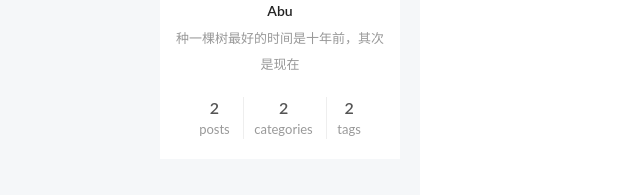
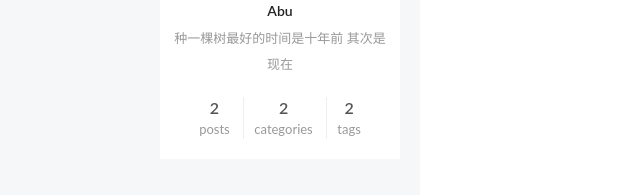
Before and after one commit to Abu8/Abu8.github.io, a plain HTML site: page archives/2019/04/index.html in a window 1280 px wide. Shown: the part 498-693 px from the top of the page, 0-640 px from the left. Drawn offline with Linux system fonts and the light colour scheme; some packages are replaced by stand-ins of ours; a script that the page names is missing.

Commit message:
Site updated: 2019-04-11 19:31:59

```diff
--- a/archives/2019/04/index.html
+++ b/archives/2019/04/index.html
@@ -79,16 +79,16 @@
 
 
 
-<meta name="description" content="种一棵树最好的时间是十年前，其次是现在">
+<meta name="description" content="种一棵树最好的时间是十年前 其次是现在">
 <meta property="og:type" content="website">
 <meta property="og:title" content="Abu">
 <meta property="og:url" content="http://yoursite.com/archives/2019/04/index.html">
 <meta property="og:site_name" content="Abu">
-<meta property="og:description" content="种一棵树最好的时间是十年前，其次是现在">
+<meta property="og:description" content="种一棵树最好的时间是十年前 其次是现在">
 <meta property="og:locale" content="zh-ch">
 <meta name="twitter:card" content="summary">
 <meta name="twitter:title" content="Abu">
-<meta name="twitter:description" content="种一棵树最好的时间是十年前，其次是现在">
+<meta name="twitter:description" content="种一棵树最好的时间是十年前 其次是现在">
 
 
 
@@ -373,7 +373,7 @@
               <img class="site-author-image" itemprop="image" src="/images/nangua.jpg" alt="Abu">
 
               <p class="site-author-name" itemprop="name">Abu</p>
-              <p class="site-description motion-element" itemprop="description">种一棵树最好的时间是十年前，其次是现在</p>
+              <p class="site-description motion-element" itemprop="description">种一棵树最好的时间是十年前 其次是现在</p>
           </div>
 
           <nav class="site-state motion-element">
```
Also changed, not shown: 2019/04/06/对单片机的简介/index.html (+1 -1 lines), 2019/04/08/一个简单爬虫/index.html (+1 -1 lines), archives/2019/index.html (+4 -4 lines), archives/index.html (+4 -4 lines), categories/Python爬虫/index.html (+4 -4 lines), categories/index.html (+4 -4 lines), categories/单片机/index.html (+4 -4 lines), index.html (+4 -4 lines), tags/index.html (+4 -4 lines), tags/初识/index.html (+4 -4 lines), tags/硬件/index.html (+4 -4 lines).
